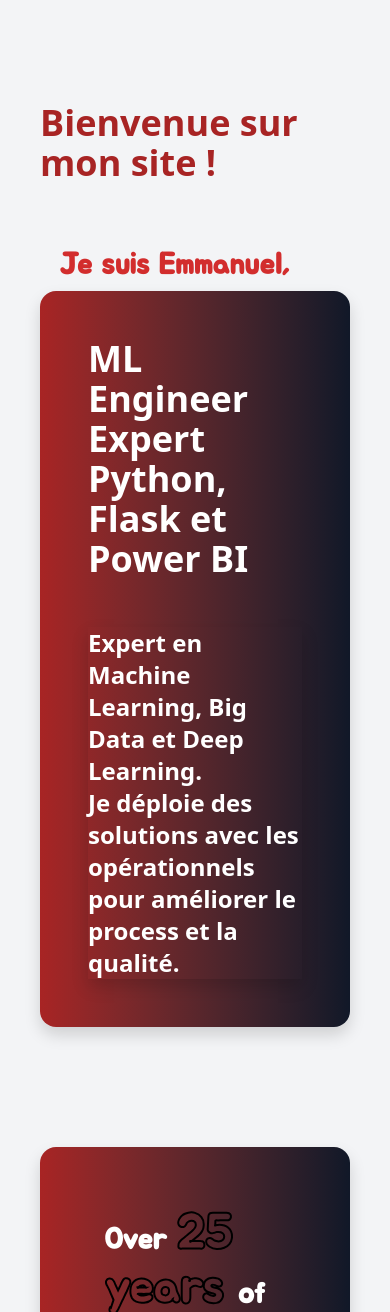
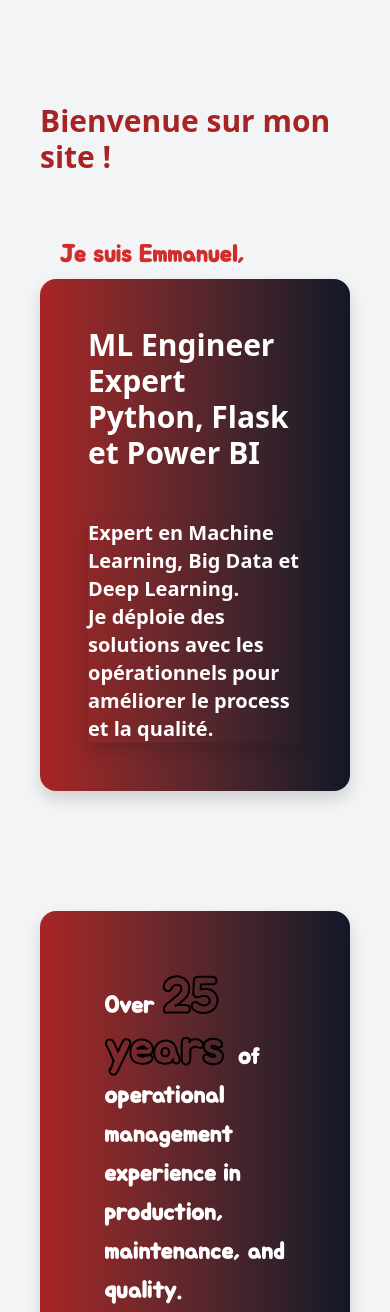
Before and after one commit to galilee57/flask_app, a Flask app: page / in a window 390 px wide. Shown: the part 81-1393 px from the top of the page. Run offline with Flask 3, Linux system fonts and the light colour scheme; style sheets or scripts are compiled from the project's sources.

Commit message:
Typography for mobile

```diff
--- a/app/main/templates/index.html
+++ b/app/main/templates/index.html
@@ -5,21 +5,21 @@
 {% block content %}
   <div class="bg-gray-100 p-10 min-h-screen">
 
-    <div class="text-4xl sm:text-5xl text-primary-600 font-bold my-16">
+    <div class="text-3xl sm:text-5xl text-primary-600 font-bold my-16">
       {{ t({"fr": "Bienvenue sur mon site !", "en": "Welcome to my site !"}) | safe }}
     </div>
 
-    <div class="text-3xl my-2 font-primary font-bold text-primary-500 pl-5">
+    <div class="text-2xl sm:text-3xl my-2 font-primary font-bold text-primary-500 pl-5">
       {{ t({"fr": "Je suis Emmanuel,", "en": "I’m Emmanuel,"}) }}
     </div>
 
     <div class="bg-linear-to-r from-primary-600 to-neutral-900 rounded-2xl text-white p-5 shadow">
 
-      <div class="text-4xl sm:text-6xl font-bold mb-5">
+      <div class="text-3xl sm:text-6xl font-bold mb-5">
           ML Engineer <br />Expert Python, Flask {{ t({"fr":"et", "en":"and"}) }} Power BI
       </div>
 
-      <div class="text-2xl sm:text-3xl font-semibold shadow">
+      <div class="text-xl sm:text-3xl font-semibold shadow">
         {{ t({
           "fr": "Expert en Machine Learning, Big Data et Deep Learning.<br />
                 Je déploie des solutions avec les opérationnels
@@ -35,7 +35,7 @@
 
     <div class="bg-linear-to-r from-primary-600 to-neutral-900 rounded-2xl p-16 mt-30 shadow">
 
-      <div class="text-3xl sm:text-4xl text-white font-primary font-bold leading-relaxed">
+      <div class="text-2xl sm:text-4xl text-white font-primary font-bold leading-relaxed">
         Over <span class="text-outline text-5xl">25 years </span>of operational management experience in production, maintenance, and quality.<br /><br />
         Passionate about <span class="text-outline text-5xl">new technologies</span> for people and collective success.<br />
         I have deep expertise in <span class="text-outline text-5xl">Machine Learning</span>, <span class="text-outline text-5xl">Big Data</span>, and <span class="text-outline text-5xl">Web Dev</span>.<br /><br />
```
